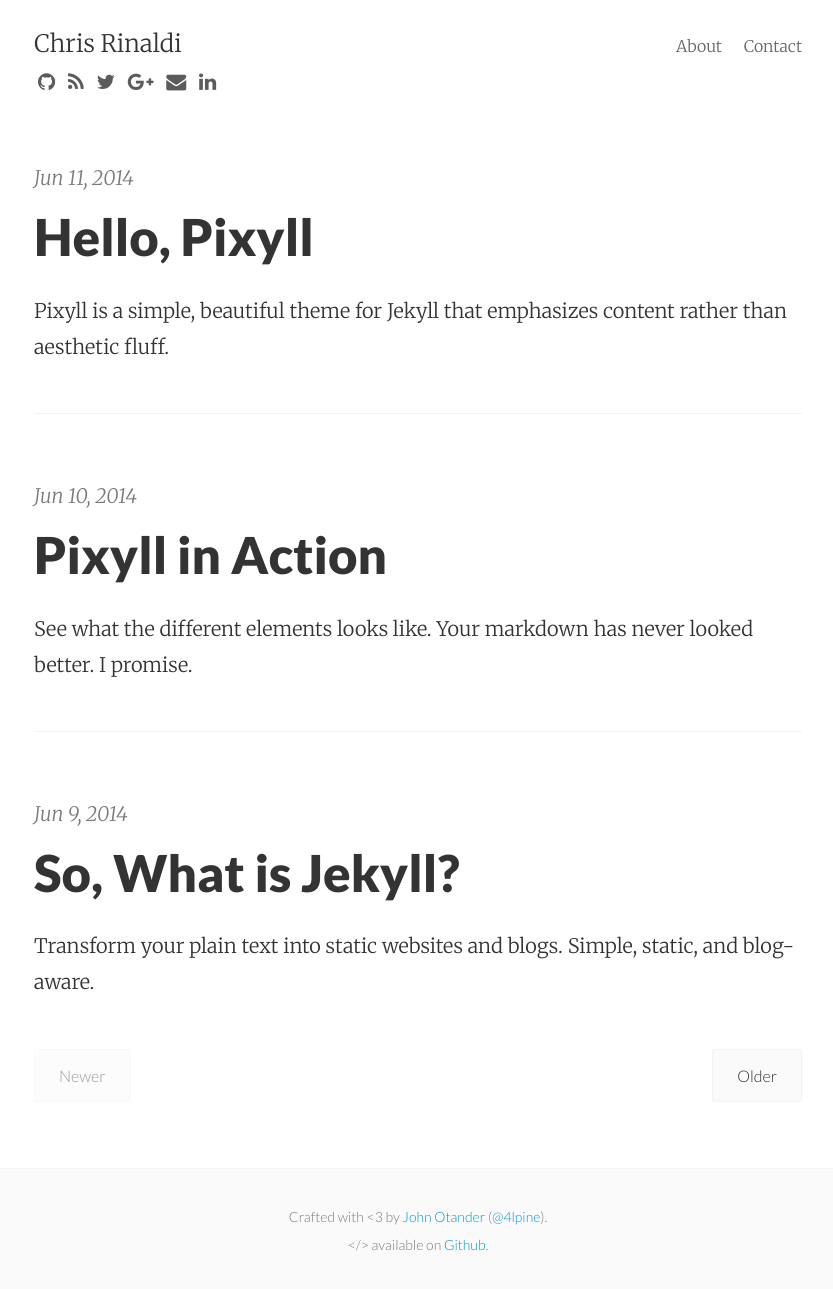
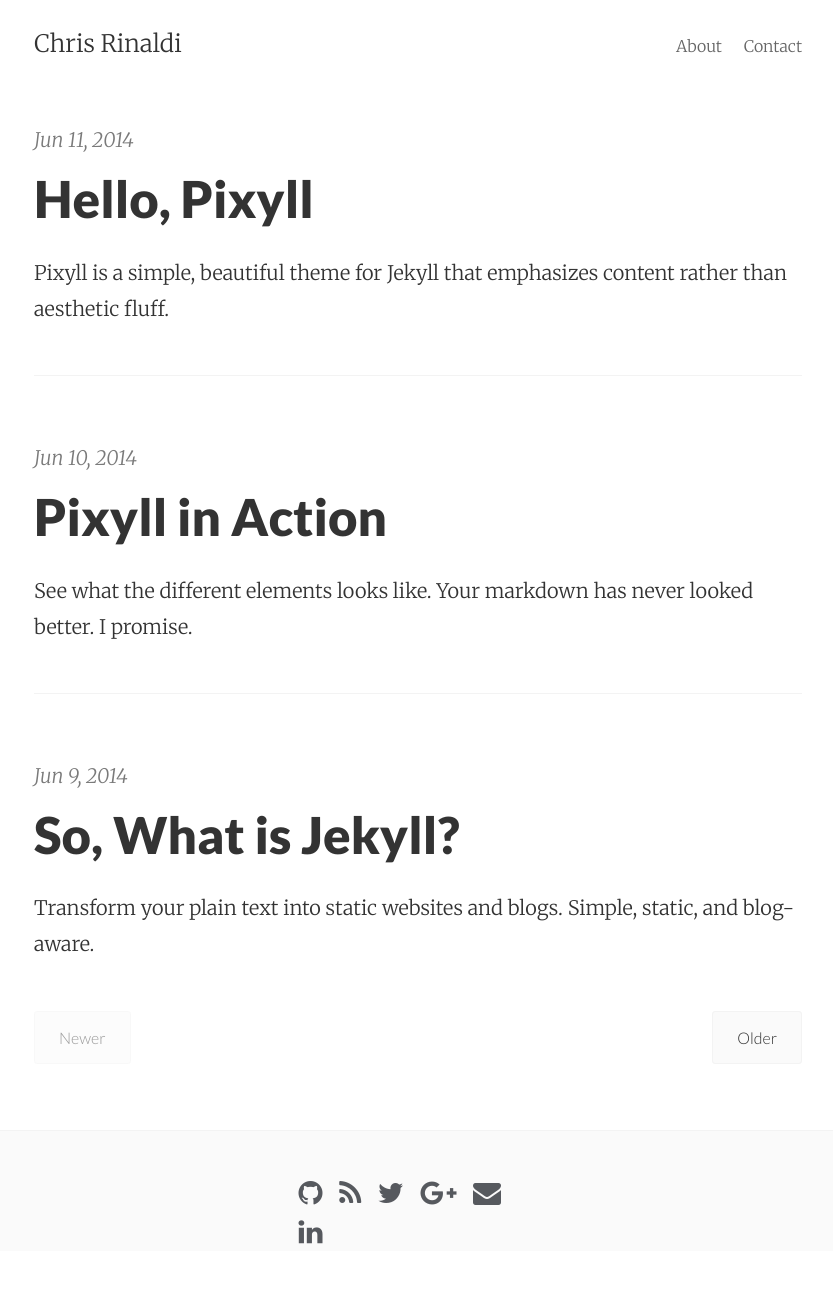
Before and after one commit to jrmatos/cgrinaldi.github.io, a Jekyll site: the page built from index.html, in a window 1280 px wide. Shown: the whole page, without its empty margins (222-1055 px from the left). Built offline with Jekyll 4.4.1, drawn with Linux system fonts in a browser that asks for light colours; nearby versions of some CDN libraries; the list of posts is cut into pages by our own code; after the commit the page ends 1252 px from its top, so only the background shows below that.

Commit message:
Move social icons to footer and style

```diff
--- a/_includes/footer.html
+++ b/_includes/footer.html
@@ -1,12 +1,7 @@
 <footer class="footer">
-  <div class="p2 wrap">
-    <div class="measure mt1 center">
-      <small>
-        Crafted with &lt;3 by <a href="http://johnotander.com">John Otander</a> (<a href="https://twitter.com/4lpine">@4lpine</a>).<br>
-        &lt;/&gt; available on <a href="https://github.com/johnotander/pixyll">Github</a>.
-      </small>
-    </div>
-  </div>
+  {% if site.show_social_icons %}
+    {% include social_links.html %}
+  {% endif %}
 </footer>
 
 {% if site.google_analytics %}
--- a/_includes/header.html
+++ b/_includes/header.html
@@ -6,9 +6,6 @@
         {% include navigation.html %}
       </nav>
       <div class="clearfix"></div>
-      {% if site.show_social_icons %}
-        {% include social_links.html %}
-      {% endif %}
     </div>
   </div>
 </header>
--- a/_sass/_main.scss
+++ b/_sass/_main.scss
@@ -268,14 +268,16 @@ h6,
 }
 
 .social-icons {
-    padding: 0.5em 0 0 0;
-    font-size: 1.25rem;
-    width: 100%;
+    padding: 1.5em 0 0 0;
+    font-size: 1.75rem;
+    width: 250px;
+    margin: 0 auto;
 }
 .social-icons a.fa {
     padding: 0.2em;
     opacity: 0.8;
     cursor: pointer;
+    color: #2e3138;
 }
 .social-icons a.fa:hover {
     opacity: 1;
```
